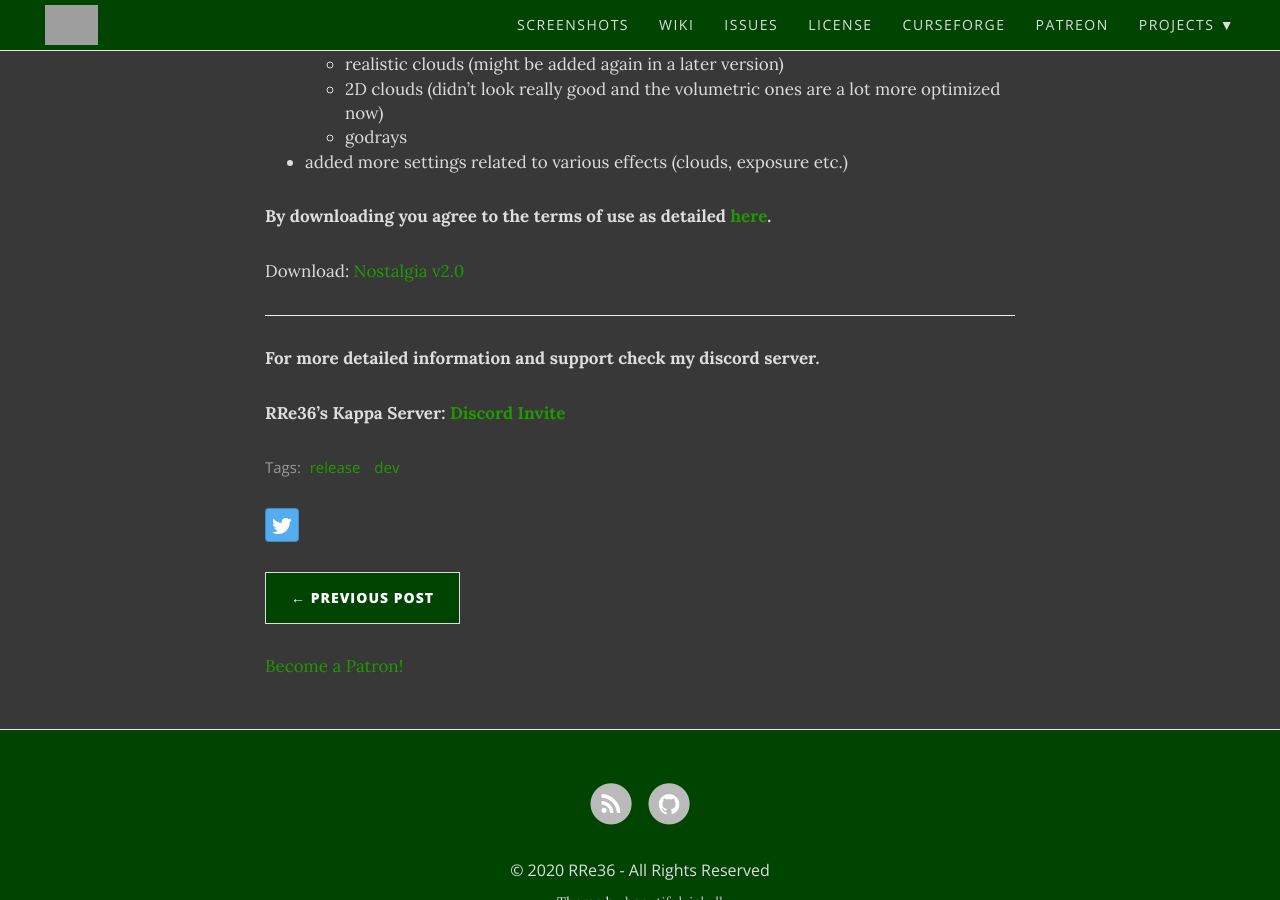
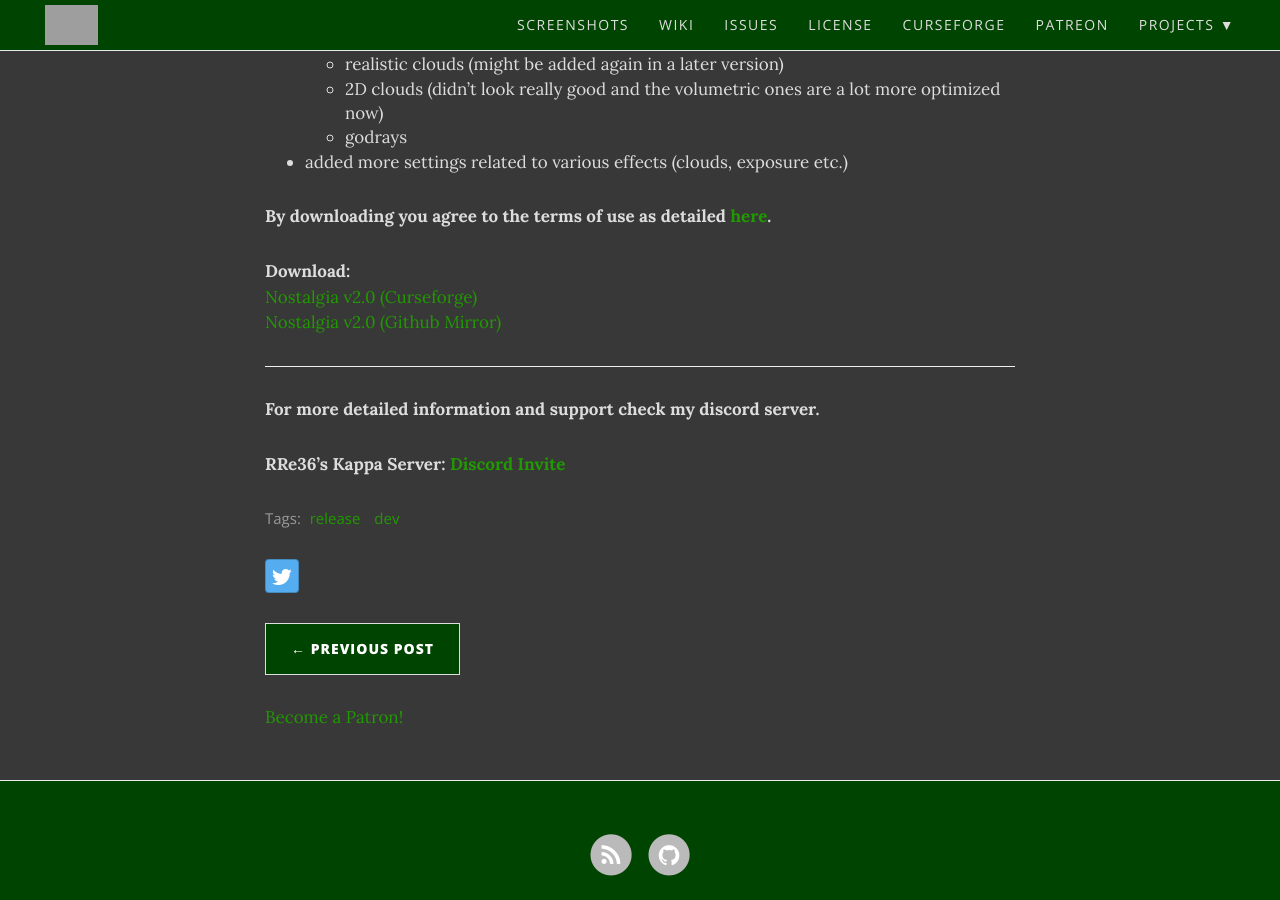
Before and after one commit to rre36/NostalgiaShader_Mirror, a Jekyll site: the page built from _posts/2019-12-29-nostalgia_v2.0.md, in a window 1280 px wide and 900 px high, scrolled down 835 px. Built offline with Jekyll 4.4.1, drawn with Linux system fonts in a browser that asks for light colours; nearby versions of some CDN libraries; comment, search, counter and statistics services are not loaded; grey boxes are pictures that could not be loaded.

Commit message:
Update 2019-12-29-nostalgia_v2.0.md

```diff
--- a/_posts/2019-12-29-nostalgia_v2.0.md
+++ b/_posts/2019-12-29-nostalgia_v2.0.md
@@ -32,7 +32,9 @@
 
 **By downloading you agree to the terms of use as detailed [here](https://rre36.github.io/nostalgia_shader_web/license/).**
 
-Download: [Nostalgia v2.0](https://github.com/rre36/nostalgia_shader_web/releases/download/v2.0/Nostalgia_v2.0.zip)
+**Download:**<br>
+[Nostalgia v2.0 (Curseforge)](https://www.curseforge.com/minecraft/customization/nostalgia-shader/files/2851300) <br>
+[Nostalgia v2.0 (Github Mirror)](https://github.com/rre36/nostalgia_shader_web/releases/download/v2.0/Nostalgia_v2.0.zip)
 
 ***
 
```
